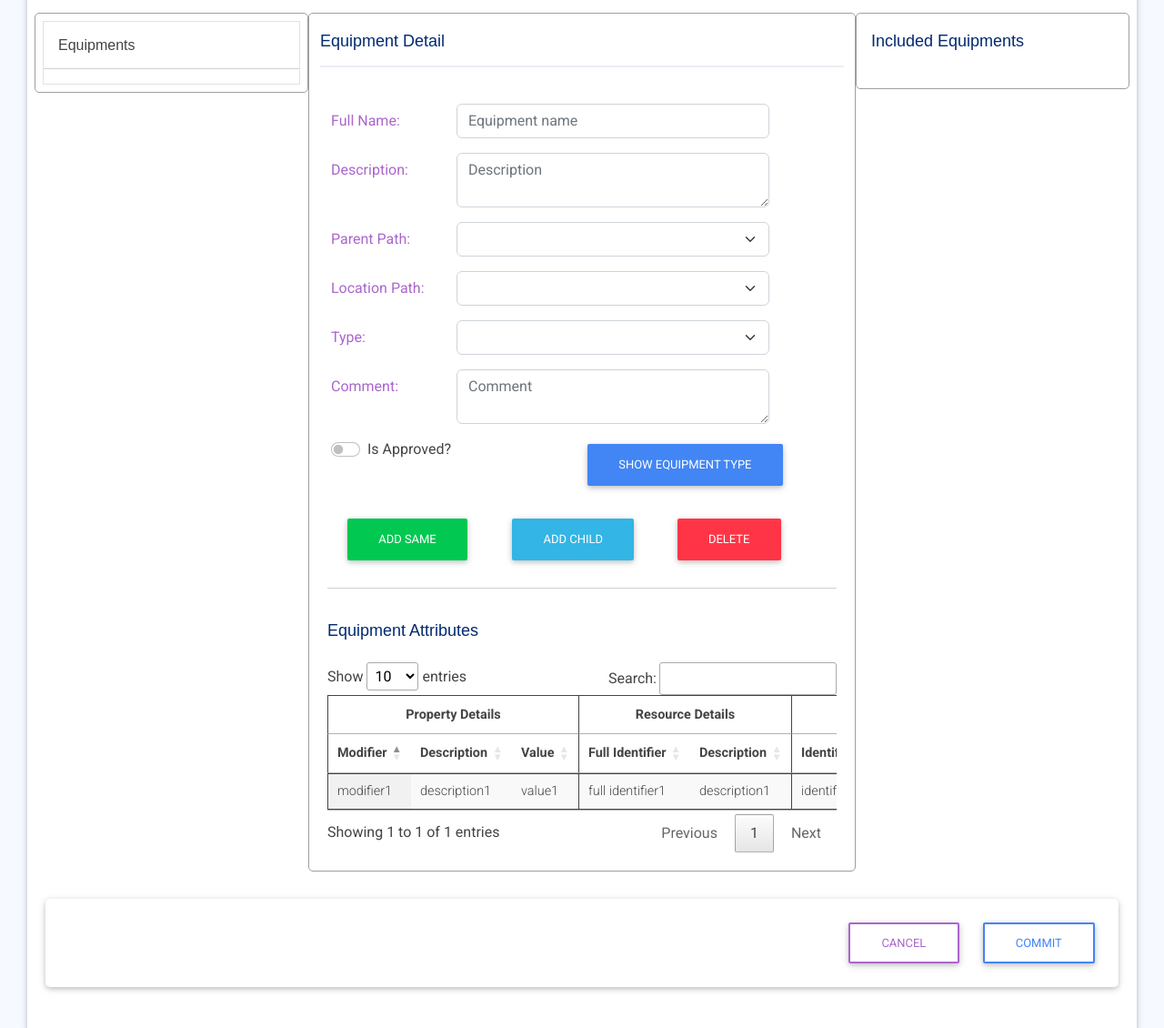
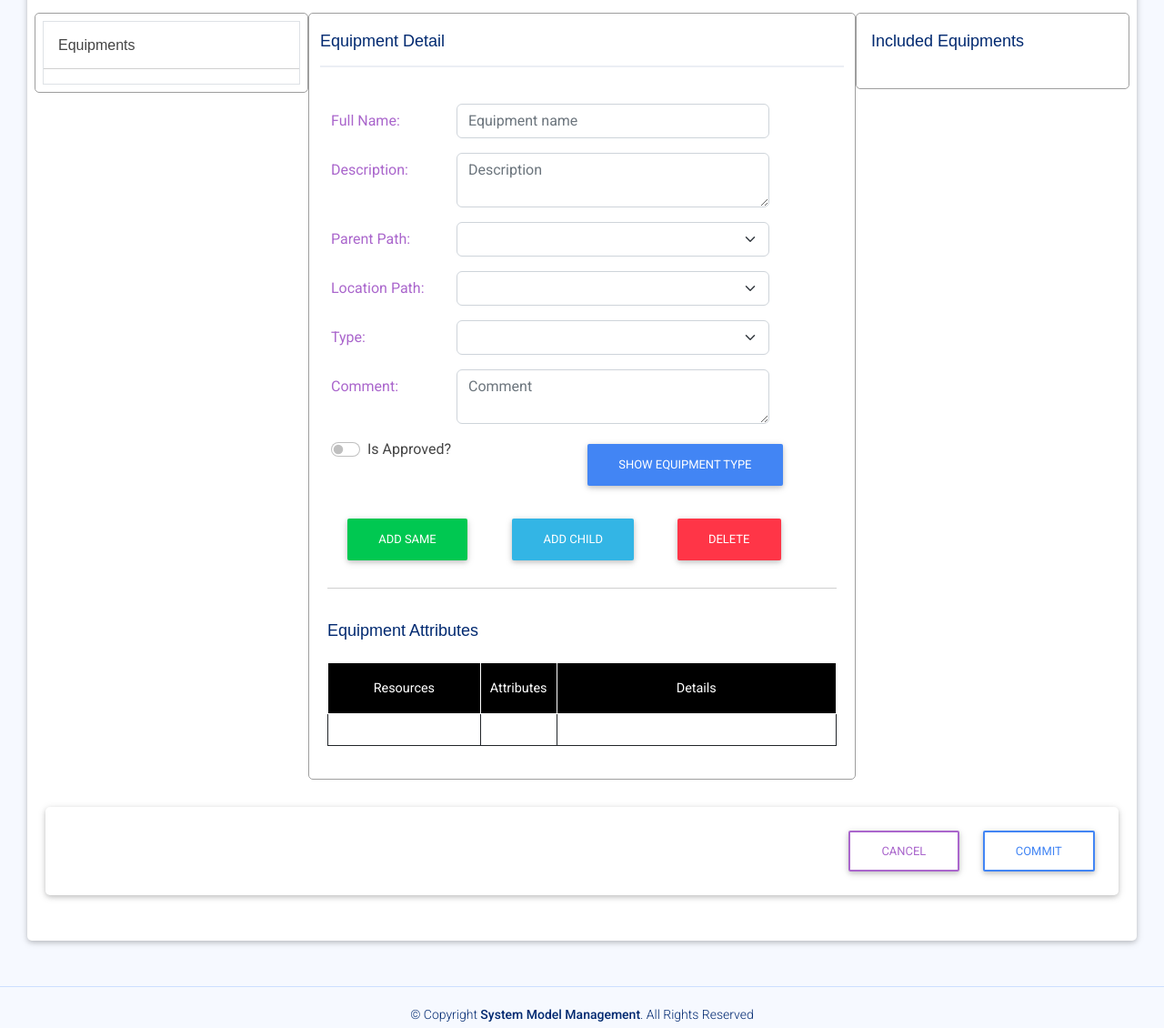
Before and after one commit to pegasus430/system-modeling, a Django app: page /equipment/ in a window 1280 px wide. Shown: the part 136-1266 px from the top of the page at 91% size. Run offline with Django 4.2, Linux system fonts and the light colour scheme; tables that the repository leaves empty hold one stand-in row (values such as "Sample post"); lists and menus that the app fills with data are empty; some libraries are stand-ins or nearby versions.

Commit message:
Added equipment attributes

```diff
--- a/systemmanagement/static/js/tree_view.js
+++ b/systemmanagement/static/js/tree_view.js
@@ -117,7 +117,6 @@ $(function() {
 
   // Selected Level for left tree
   $(".left_object_hierarchy .treeview-li").on("click", ".treeview-title", function() {
-
     $("#location_path").find('option').remove()
     $("#parent_path").find('option').remove()
     $('#all_equipment_types_select').find('option').remove()
@@ -191,9 +190,6 @@ $(function() {
         })
         $('#type_label').val(typeLabelDescription)
 
-      }
-    })
-
         // display Equipment Attributes tables
         $.ajax({
           type: "GET",
@@ -202,14 +198,71 @@ $(function() {
             selectedEquipmentId: selectedEquipmentId
           },
           success: function (data){
-        console.log('Resource Details ' ,data)
-        // jsonData = JSON.parse(data)
-        // childEquipments = jsonData['child_equipments']
-        // gChildEquipments = childEquipments
-        // const html = createChildElementTree(childEquipments)
-        // document.getElementById('child_equipment_tree').innerHTML = html
+            var html = ''
+            equipmentAttributes = JSON.parse(data)
+            propertyList = equipmentAttributes['property_list']
+            resoureList = equipmentAttributes['resource_list']
+
+            interfaceList = equipmentAttributes['interface_list']
+
+            if(resoureList.length){
+              resoureList.forEach(resource => {
+                  html +='<tr style="background-color: #eee ;border-top: solid 2px; border-left: 1px; border-right: 1px;"> \
+                    <td>'+ (resource.modifier !== null ? resource.modifier :'' )+ ' (' + resource.description + ')' + '</td> \
+                    <td>Interface</td> \
+                    <td>Details</td> \
+                    </tr>'
+                  resource_interface = interfaceList.filter(interface => interface.resource_id == resource.resource_id)
+
+                  resource_interface.forEach(interface =>{
+                    html += '  <tr style=" border-left: 1px; border-right: 1px;"> \
+                    <td></td> \
+                    <td></td> \
+                    <td>'+ interface.interface_full_identifier + ' (' + interface.interface_description + ') - '+ interface.used +'</td> \
+                  </tr>'
+                  })
+
+                  html += '<tr style="border-left: 1px; border-right: 1px;"> \
+                    <td></td> \
+                    <td>Property</td> \
+                    <td>Details</td></tr>'
+
+                  resource_property = propertyList.filter(property => property.resource_id == resource.resource_id)
+                  if(resource_property.length){
+                    resource_property.forEach(property => {
+                      html += '<tr style=" border-left: 1px; border-right: 1px;"> \
+                      <td></td> \
+                      <td></td> \
+                      <td>'+ property.property_modifier + ' ('+ property.property_description + ' - ' + property.datatype_label +')</td> \
+                    </tr>'
+                    })
+
+                  }
+                  else{
+                    html += '<tr style=" border-left: 1px; border-right: 1px;"> \
+                    <td></td> \
+                    <td></td> \
+                    <td>None</td> \
+                  </tr>'
+                  }
+
+              })
+
+            }else{
+              html += '<tr style="border: solid 1px"> \
+              <td></td> \
+              <td></td> \
+              <td></td> \
+            </tr>'
+            }
+            $('#equipment_attribute').html( html )
           }
         })
+
+      }
+    })
+
+
     });
 
   });
--- a/systemmanagement/templates/equipment.html
+++ b/systemmanagement/templates/equipment.html
@@ -150,39 +150,20 @@
                             <div class="col-md-12">
                               <!-- Equipment Details table -->
                               <h5 class="card-title">Equipment Attributes</h5>
-
-                              <table class="display nowrap custom_datatable">
-                                <thead>
+                              <table class="table table-bordered text-center">
+                                <thead style="background-color: #000; color: white; border: solid 1px;">
                                   <tr>
-                                    <th colspan="3" class="text-center bl br bt">Property Details</th>
-                                    <th colspan="2" class="text-center br bt">Resource Details</th>
-                                    <th colspan="4" class="text-center br bt">Interface Details</th>
-                                  </tr>
-                                  <tr>
-                                    <th class="bl">Modifier</th>
-                                    <th>Description</th>
-                                    <th class="br">Value</th>
-                                    <th>Full Identifier</th>
-                                    <th class="br">Description</th>
-                                    <th>Identifier</th>
-                                    <th>Description</th>
-                                    <th>Class</th>
-                                    <th class="br">Used</th>
+                                    <th scope="col" width="30%">Resources</th>
+                                    <th scope="col" width="15%">Attributes</th>
+                                    <th scope="col" >Details</th>
                                   </tr>
                                 </thead>
-                                <tbody>
-                                  <tr>
-                                    <td class="bl bb">modifier1</td>
-                                    <td class="bb">description1</td>
-                                    <td class="br bb">value1</td>
-                                    <td class="bb">full identifier1</td>
-                                    <td class="br bb">description1</td>
-                                    <td class="bb">identifier1</td>
-                                    <td class="bb">description1</td>
-                                    <td class="bb">class1</td>
-                                    <td class="br bb">true</td>
-                                  </tr>
-
+                                <tbody id="equipment_attribute">
+                                    <tr style="border: solid 1px">
+                                      <td></td>
+                                      <td></td>
+                                      <td></td>
+                                    </tr>
                                 </tbody>
                               </table><!-- End Equipment Details table -->
 
--- a/systemmanagement/views.py
+++ b/systemmanagement/views.py
@@ -86,21 +86,48 @@ def get_child_elements(request):
 def get_equipmentdetail_tabledata(request):
     if request.method == 'GET':
         selectedEquipmentId = request.GET['selectedEquipmentId']
-
+        # get equipment resources per selected equipmnet
         raw_query = "SELECT  A.resource_id , B.modifier , B.description FROM public.all_equipment_resource as A  \
             inner join resource B on A.resource_id = B.id \
             where equipment_id = " + selectedEquipmentId
+        with connection.cursor() as cursor:
+            cursor.execute(raw_query)
+            results = cursor.fetchall()
+        equipment_resource_list = [dict(zip([col[0] for col in cursor.description], row)) for row in results]
+
+        # get equipment interfaces per selected equipment
+        raw_query = "select interface_id, resource_id, interface_full_identifier, interface_description,  \
+            (select CASE  WHEN count(*) > 0 THEN 'Used' ELSE 'Not used' END as used from all_connection_interface  \
+            where (start_equipment_id = "+ selectedEquipmentId +" and start_interface_id = interface_id) or(end_equipment_id = "+ selectedEquipmentId +" and end_interface_id = interface_id)) \
+            from all_equipment_interface \
+            inner join resource on all_equipment_interface.resource_id = resource.id \
+            where equipment_id = "+ selectedEquipmentId+" and resource_id in ( \
+                SELECT A.resource_id FROM public.all_equipment_resource as A  \
+                inner join resource B on A.resource_id = B.id \
+                where equipment_id = "+ selectedEquipmentId +") \
+            order by interface_full_identifier"
 
         with connection.cursor() as cursor:
             cursor.execute(raw_query)
             results = cursor.fetchall()
+        equipment_interfaces_list = [dict(zip([col[0] for col in cursor.description], row)) for row in results]
 
-        equipment_resource_list = [dict(zip([col[0] for col in cursor.description], row)) for row in results]
+        raw_query = "select resource_id, property_modifier, property_description, datatype_label \
+            from all_equipment_property where equipment_id = " + selectedEquipmentId + " order by property_modifier"
 
-        data = json.dumps({
-            'resource_details': equipment_resource_list
-        },
-        cls=DateTimeEncoder)
+        with connection.cursor() as cursor:
+            cursor.execute(raw_query)
+            results = cursor.fetchall()
+        equipment_properties_list = [dict(zip([col[0] for col in cursor.description], row)) for row in results]
+
+        data = json.dumps(
+            {
+                'resource_list': equipment_resource_list,
+                'interface_list': equipment_interfaces_list,
+                'property_list': equipment_properties_list
+            },
+            cls=DateTimeEncoder
+        )
         return HttpResponse(data)
 
 def connections(request):
```
Lines whose indentation alone changed are shown as unchanged.
